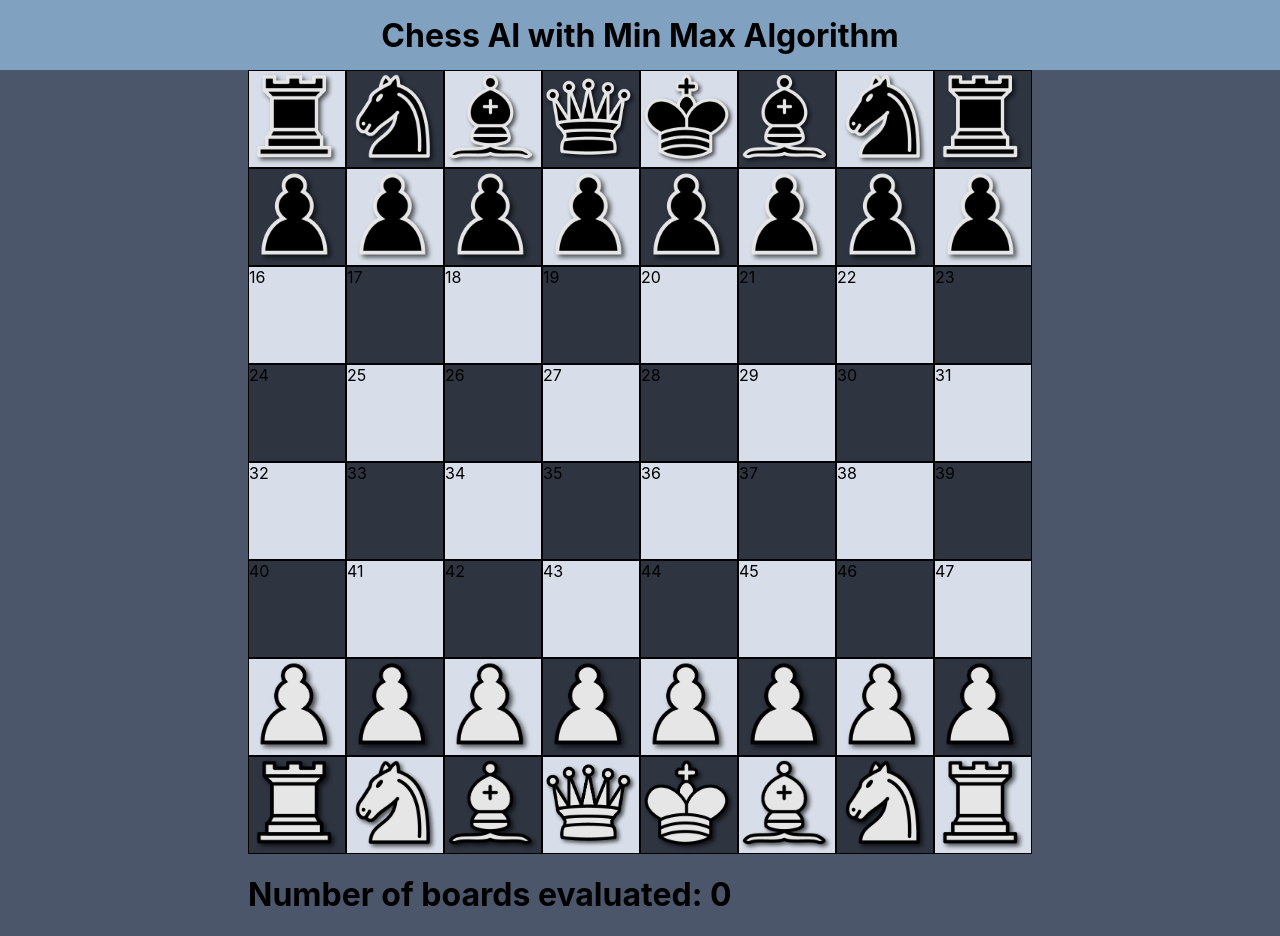
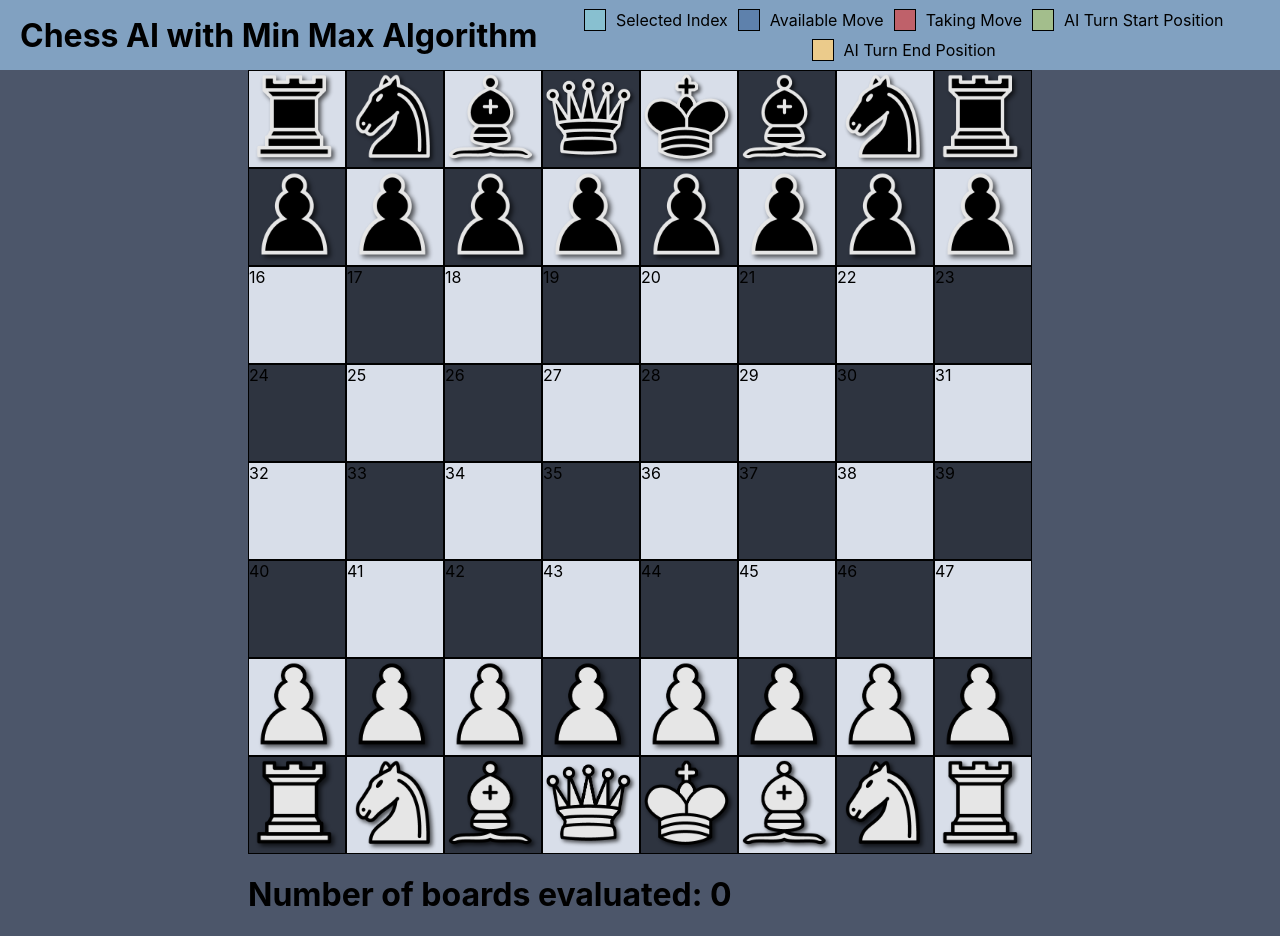
Before and after one commit to JCrews253/chess, a React (Create React App) app: page / in a window 1280 px wide. Built offline with nearby package versions, Linux system fonts and the light colour scheme.

Commit message:
added legend

```diff
--- a/src/components/Header/Header.css
+++ b/src/components/Header/Header.css
@@ -2,6 +2,47 @@
     background-color: #81A1C1;
     display: flex;
     align-items: center;
-    justify-content: center;
+    justify-content: left;
     height: 70px;
 }
+.Header__title-container{
+    white-space: nowrap;
+    margin-left: 20px;
+}
+.Header__legend-container{
+    display: flex;
+    flex-wrap: wrap;
+    flex-direction: row;
+    align-items: center;
+    justify-content: center;
+    width: 100%;
+}
+.Header__legend-item{
+    display: inline-flex;
+    align-items: center;
+    white-space: nowrap;
+    margin-right: 10px;
+    height: 30px;
+}
+.Header__legend-item div{
+    border: solid 1px black;
+    height: 20px;
+    width: 20px;
+    margin-right: 10px;
+}
+
+.Header__selected-index{
+    background-color: #88C0D0;
+}
+.Header__available-move{
+    background-color: #5E81AC;
+}
+.Header__killing-move{
+    background-color: #BF616A;
+}
+.Header__ai-start-pos{
+    background-color: #A3BE8C;
+}
+.Header__ai-finish-pos{
+    background-color: #EBCB8B;
+}
--- a/src/components/Header/Header.tsx
+++ b/src/components/Header/Header.tsx
@@ -5,7 +5,31 @@ const Header = () => {
 
     return(
         <div className='Header__container'>
-            <h1>Chess AI with Min Max Algorithm</h1>
+            <div className='Header__title-container'>
+                <h1>Chess AI with Min Max Algorithm</h1>
+            </div>
+            <div className='Header__legend-container'>
+                <div className='Header__legend-item'>
+                    <div className='Header__selected-index'/>
+                    <p>Selected Index</p>
+                </div>
+                <div className='Header__legend-item'>
+                    <div className='Header__available-move'/>
+                    <p>Available Move</p>
+                </div>
+                <div className='Header__legend-item'>
+                    <div className='Header__killing-move'/>
+                    <p>Taking Move</p>
+                </div>
+                <div className='Header__legend-item'>
+                    <div className='Header__ai-start-pos'/>
+                    <p>AI Turn Start Position</p>
+                </div>
+                <div className='Header__legend-item'>
+                    <div className='Header__ai-finish-pos'/>
+                    <p>AI Turn End Position</p>
+                </div>
+            </div>
         </div>
     )
 }
```
